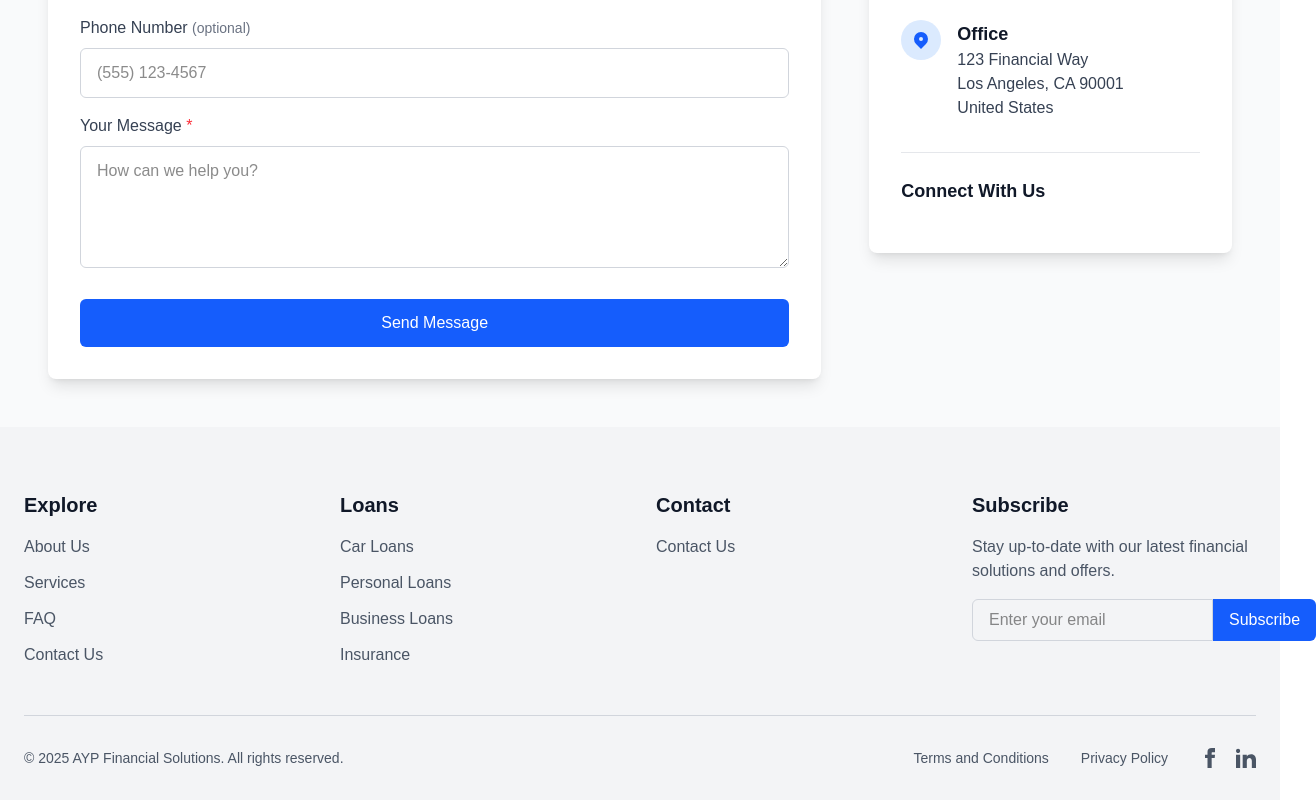
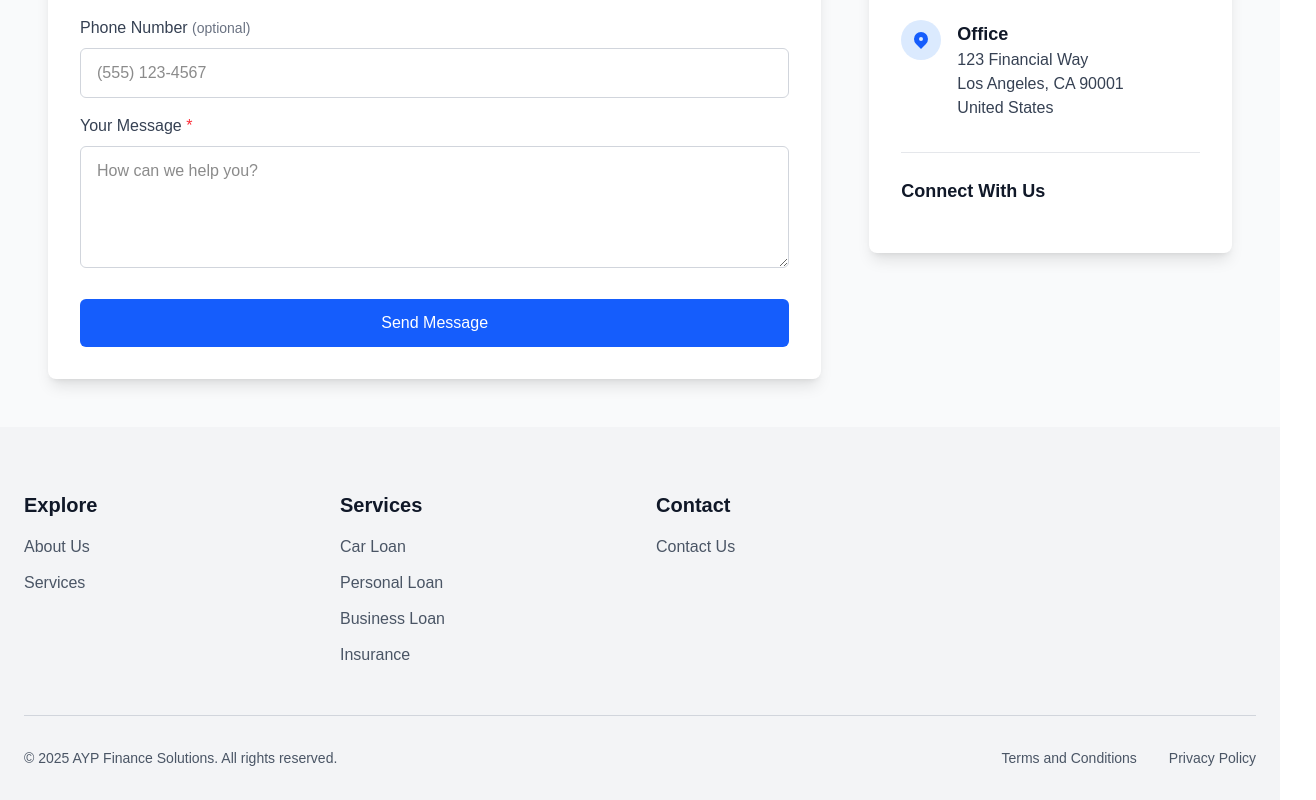
Before and after one commit to Rahul-9211/insurance, a Next.js app: page /contact in a window 1280 px wide. Shown: the part 620-1420 px from the top of the page, 1316 px wide, since content can reach past the window. Built offline with nearby package versions, Linux system fonts and the light colour scheme; a web font is replaced by a local one.

Commit message:
Update Footer.tsx

```diff
--- a/src/app/components/Footer.tsx
+++ b/src/app/components/Footer.tsx
@@ -13,18 +13,18 @@ export default function Footer() {
             <ul className="space-y-3">
               <li><a href="/#about" className="text-gray-600 hover:text-blue-600 transition-colors">About Us</a></li>
               <li><a href="/#services" className="text-gray-600 hover:text-blue-600 transition-colors">Services</a></li>
-              <li><a href="/#faq" className="text-gray-600 hover:text-blue-600 transition-colors">FAQ</a></li>
-              <li><a href="/#contact" className="text-gray-600 hover:text-blue-600 transition-colors">Contact Us</a></li>
+              {/* <li><a href="/#faq" className="text-gray-600 hover:text-blue-600 transition-colors">FAQ</a></li> */}
+
             </ul>
           </div>
 
           {/* Loans Column */}
           <div>
-            <h3 className="text-xl font-bold text-gray-900 mb-4">Loans</h3>
+            <h3 className="text-xl font-bold text-gray-900 mb-4">Services</h3>
             <ul className="space-y-3">
-              <li><Link href="/services/car-loans" className="text-gray-600 hover:text-blue-600 transition-colors">Car Loans</Link></li>
-              <li><Link href="/services/personal-loans" className="text-gray-600 hover:text-blue-600 transition-colors">Personal Loans</Link></li>
-              <li><Link href="/services/business-loans" className="text-gray-600 hover:text-blue-600 transition-colors">Business Loans</Link></li>
+              <li><Link href="/services/car-loans" className="text-gray-600 hover:text-blue-600 transition-colors">Car Loan</Link></li>
+              <li><Link href="/services/personal-loans" className="text-gray-600 hover:text-blue-600 transition-colors">Personal Loan</Link></li>
+              <li><Link href="/services/business-loans" className="text-gray-600 hover:text-blue-600 transition-colors">Business Loan</Link></li>
               <li><Link href="/services/insurance" className="text-gray-600 hover:text-blue-600 transition-colors">Insurance</Link></li>
             </ul>
           </div>
@@ -38,7 +38,7 @@ export default function Footer() {
           </div>
 
           {/* Subscribe Column */}
-          <div>
+          {/* <div>
             <h3 className="text-xl font-bold text-gray-900 mb-4">Subscribe</h3>
             <p className="text-gray-600 mb-4">Stay up-to-date with our latest financial solutions and offers.</p>
             <div className="flex">
@@ -51,7 +51,7 @@ export default function Footer() {
                 Subscribe
               </button>
             </div>
-          </div>
+          </div> */}
         </div>
 
         {/* Divider */}
@@ -60,14 +60,14 @@ export default function Footer() {
         {/* Bottom Footer */}
         <div className="flex flex-col md:flex-row justify-between items-center">
           <div className="text-gray-600 text-sm mb-4 md:mb-0">
-            © 2025 AYP Financial Solutions. All rights reserved.
+            © 2025 AYP Finance Solutions. All rights reserved.
           </div>
 
           <div className="flex items-center space-x-8">
             <Link href="/terms" className="text-gray-600 hover:text-blue-600 text-sm">Terms and Conditions</Link>
             <Link href="/privacy" className="text-gray-600 hover:text-blue-600 text-sm">Privacy Policy</Link>
 
-            <div className="flex space-x-4">
+            {/* <div className="flex space-x-4">
               <a href="#" className="text-gray-600 hover:text-blue-600" aria-label="Facebook">
                 <svg xmlns="http://www.w3.org/2000/svg" className="h-5 w-5" fill="currentColor" viewBox="0 0 24 24">
                   <path d="M9 8h-3v4h3v12h5v-12h3.642l.358-4h-4v-1.667c0-.955.192-1.333 1.115-1.333h2.885v-5h-3.808c-3.596 0-5.192 1.583-5.192 4.615v3.385z" />
@@ -78,7 +78,7 @@ export default function Footer() {
                   <path d="M4.98 3.5c0 1.381-1.11 2.5-2.48 2.5s-2.48-1.119-2.48-2.5c0-1.38 1.11-2.5 2.48-2.5s2.48 1.12 2.48 2.5zm.02 4.5h-5v16h5v-16zm7.982 0h-4.968v16h4.969v-8.399c0-4.67 6.029-5.052 6.029 0v8.399h4.988v-10.131c0-7.88-8.922-7.593-11.018-3.714v-2.155z" />
                 </svg>
               </a>
-            </div>
+            </div> */}
           </div>
         </div>
       </div>
```
